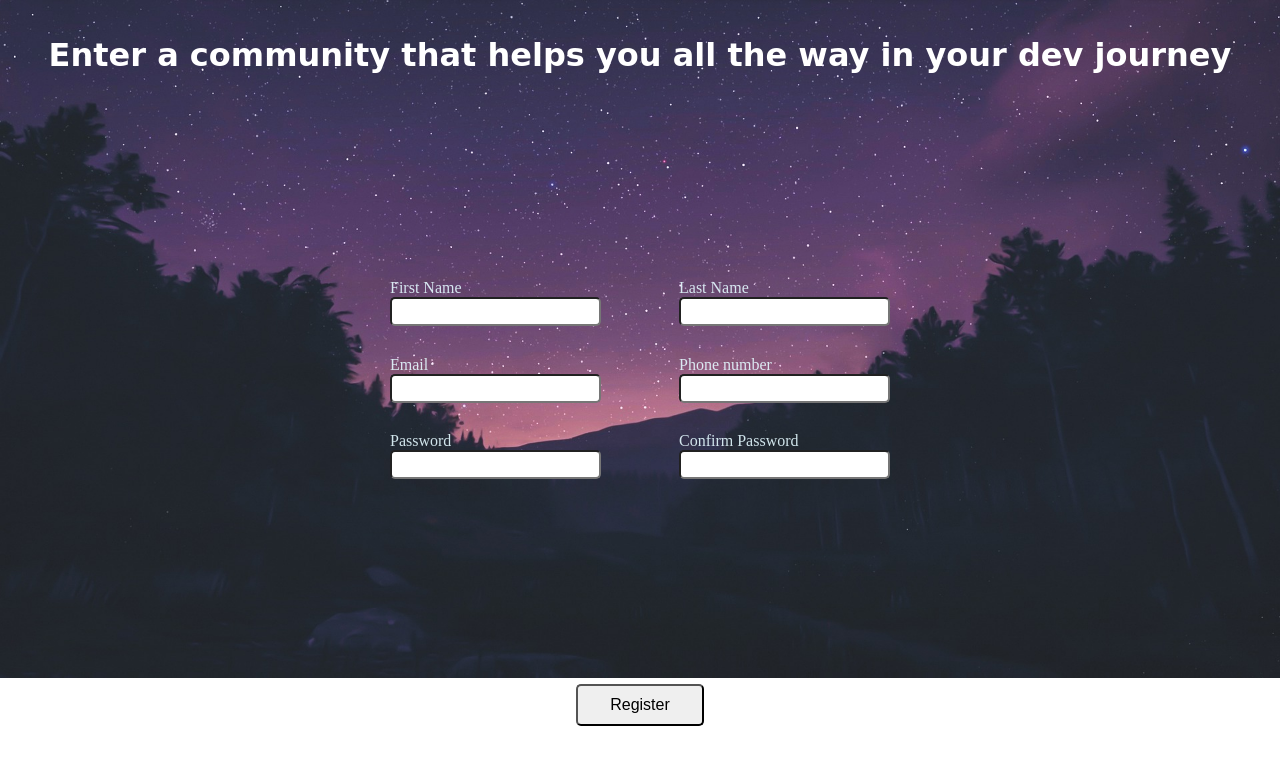
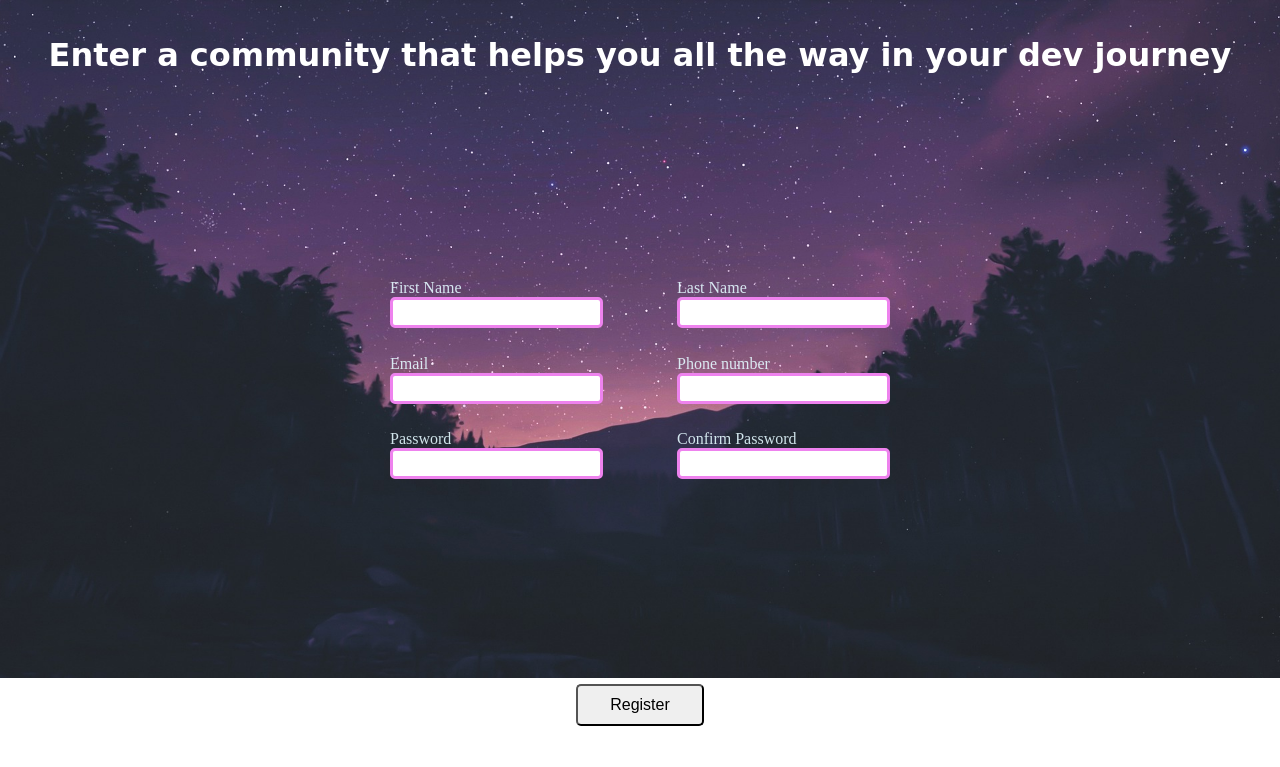
Before and after one commit to yaswanth-vakkala/Sign-Up-Form, a plain HTML site: page index.html in a window 1280 px wide. Drawn offline with Linux system fonts and the light colour scheme.

Commit message:
complete form info section p2

```diff
--- a/index.html
+++ b/index.html
@@ -5,7 +5,7 @@
     <meta http-equiv="X-UA-Compatible" content="IE=edge" />
     <meta name="viewport" content="width=device-width, initial-scale=1.0" />
     <link rel="stylesheet" href="styles.css" />
-    <title>Document</title>
+    <title>Form</title>
     <script src="script.js" defer></script>
   </head>
   <body>
@@ -21,19 +21,19 @@
                 <div>
                   <label for="fname">First Name</label>
                 </div>
-                <input type="text" name="fname" id="fname" required/>
+                <input type="text" name="fname" id="fname"/>
               </div>
               <div>
                 <div>
                   <label for="email">Email</label>
                 </div>
-                <input type="email" name="email" id="email" required/>
+                <input type="email" name="email" id="email"/>
               </div>
               <div>
                 <div>
                   <label for="pswd">Password</label>
                 </div>
-                <input type="password" name="pswd" id="pswd" required/>
+                <input type="password" name="pswd" id="pswd" onchange="handleChange1()"/>
               </div>
             </div>
             <div class="form-content2">
@@ -41,7 +41,7 @@
                 <div>
                   <label for="lname">Last Name</label>
                 </div>
-                <input type="text" name="lname" id="lname" required/>
+                <input type="text" name="lname" id="lname"/>
               </div>
               <div>
                 <div>
@@ -53,7 +53,7 @@
                 <div>
                   <label for="cpswd">Confirm Password</label>
                 </div>
-                <input type="password" name="cpswd" id="cpswd" required/>
+                <input type="password" name="cpswd" id="cpswd" onchange="handlechange2()"/>
               </div>
             </div>
           </div>
--- a/styles.css
+++ b/styles.css
@@ -67,4 +67,17 @@ label {
 input{
     border-radius: 5px;
     padding: 5px 15px;
+    border: 3px solid violet;
 }
+
+input:valid{
+    border-color: violet;
+}
+
+input:invalid{
+    border-color: red;
+}
+
+input:focus{
+    outline: none !important;
+}
```
